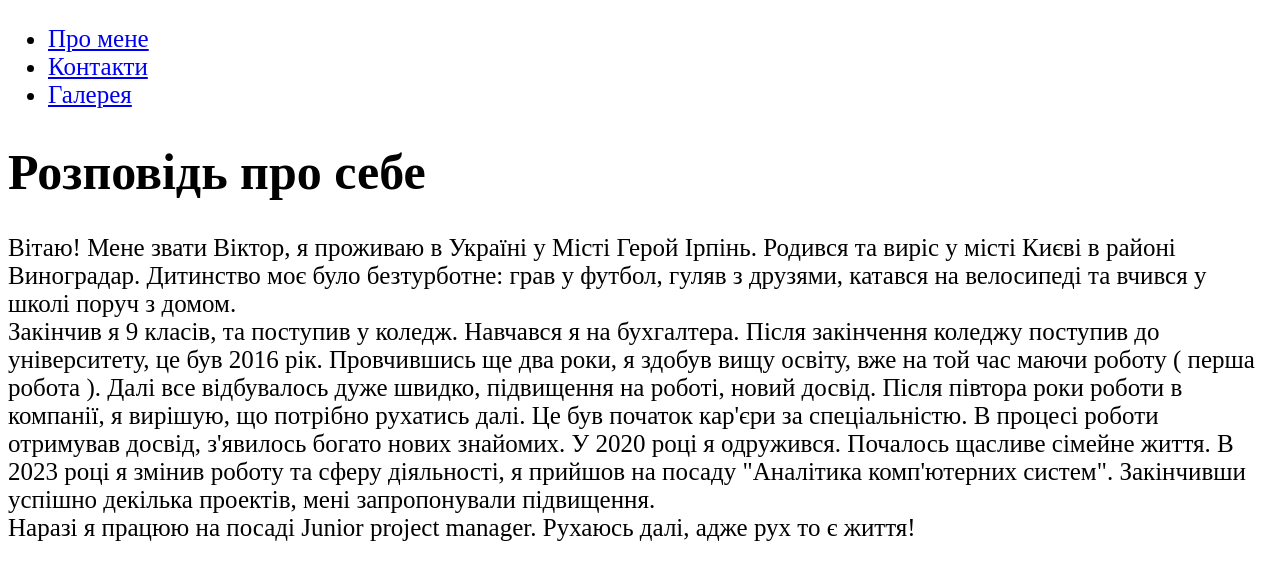
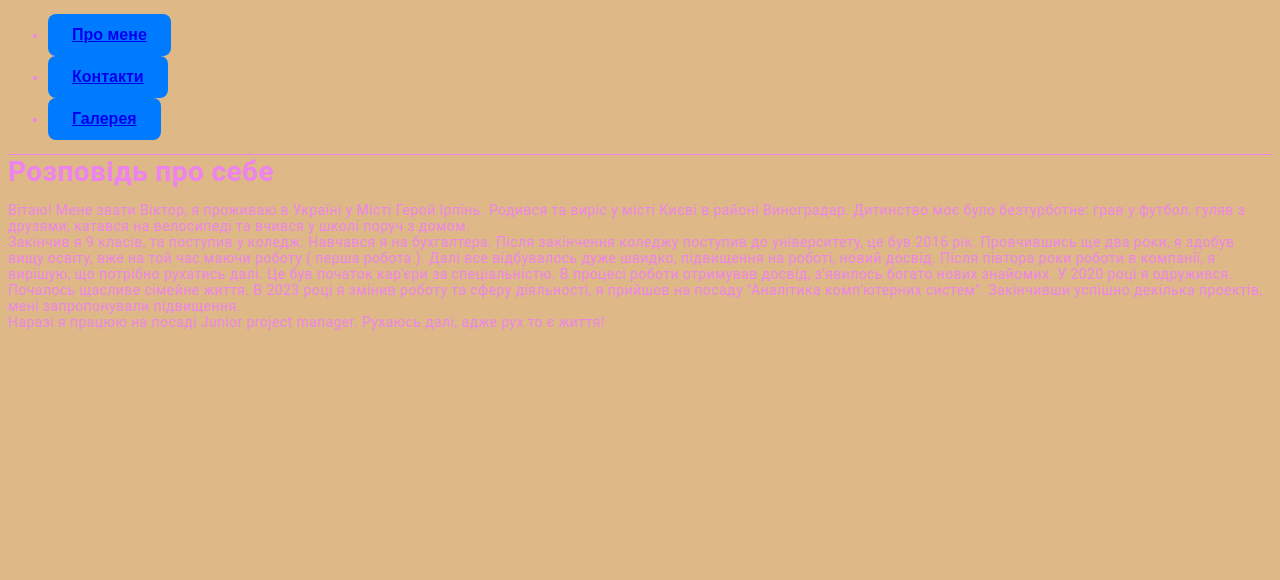
Before and after one commit to VChaikovskiy/HomeWork20, a plain HTML site: page index.html in a window 1280 px wide. Drawn offline with Linux system fonts and the light colour scheme.

Commit message:
new commit status

```diff
--- a/index.html
+++ b/index.html
@@ -7,18 +7,24 @@
     <link rel="stylesheet" href="./style.css" />
   </head>
   <body>
-    <header>
+    <header class="header">
       <div>
         <nav>
           <ul>
             <li>
-              <a href="index.html">Про мене</a>
+              <button class="button">
+                <a class="header_link" href="index.html">Про мене</a>
+              </button>
             </li>
             <li>
-              <a href="pages/contact.html">Контакти</a>
+              <button class="button">
+                <a class="header_link" href="pages/contact.html">Контакти</a>
+              </button>
             </li>
             <li>
-              <a href="photo/gallery.html">Галерея</a>
+              <button class="button">
+                <a class="header_link" href="photo/gallery.html">Галерея</a>
+              </button>
             </li>
           </ul>
         </nav>
--- a/style.css
+++ b/style.css
@@ -1,8 +1,64 @@
 body {
-    --background-color: cadetblue;
-    color: black;
-    font-size: 25px;
+    font-family: Roboto, sans-serif;
+    color: violet;
+    background-color: burlywood;
+    font-size: 14px;
+    letter-spacing: 0.03em;
+
 }
-button{
+
+h1{
+    margin: 0px;
+    padding: 0px;
+    list-style-type: none;
+}
+
+.header {
+    border-bottom-style: solid;
+    border-bottom-color: var(--border-color-nav);
+    border-width: 1px;
+}
+
+.header__link {
+    font-family: 'Raleway', sans-serif;
+    font-weight: 700;
+    font-size: 26px;
+    text-decoration: none;
+    line-height: 1.2;
+    letter-spacing: 0.03em;
+    color: var(--color-logo);
+}
+
+.button {
+    display: inline-block;
+    padding: 12px 24px;
+    font-size: 16px;
+    font-weight: bold;
+    color: white;
+    background-color: #007bff;
+    border: none;
+    border-radius: 8px;
     cursor: pointer;
+    text-align: center;
+    text-decoration: none;
+    transition: background-color 0.3s ease, transform 0.2s ease;
 }
+
+.button:hover {
+    background-color: #0056b3;
+    transform: scale(1.05);
+}
+
+.button:active {
+    background-color: #004494;
+    transform: scale(0.98);
+}
+
+.img_gallery{
+    max-width: 100%;
+        height: auto;
+        display: block;
+        border-radius: 10px;
+        box-shadow: 0 4px 8px rgba(0, 0, 0, 0.2);
+        transition: transform 0.3s ease, box-shadow 0.3s ease;
+}
```
Also changed, not shown: pages/contact.html (+10 -3 lines), photo/gallery.html (+14 -7 lines).
